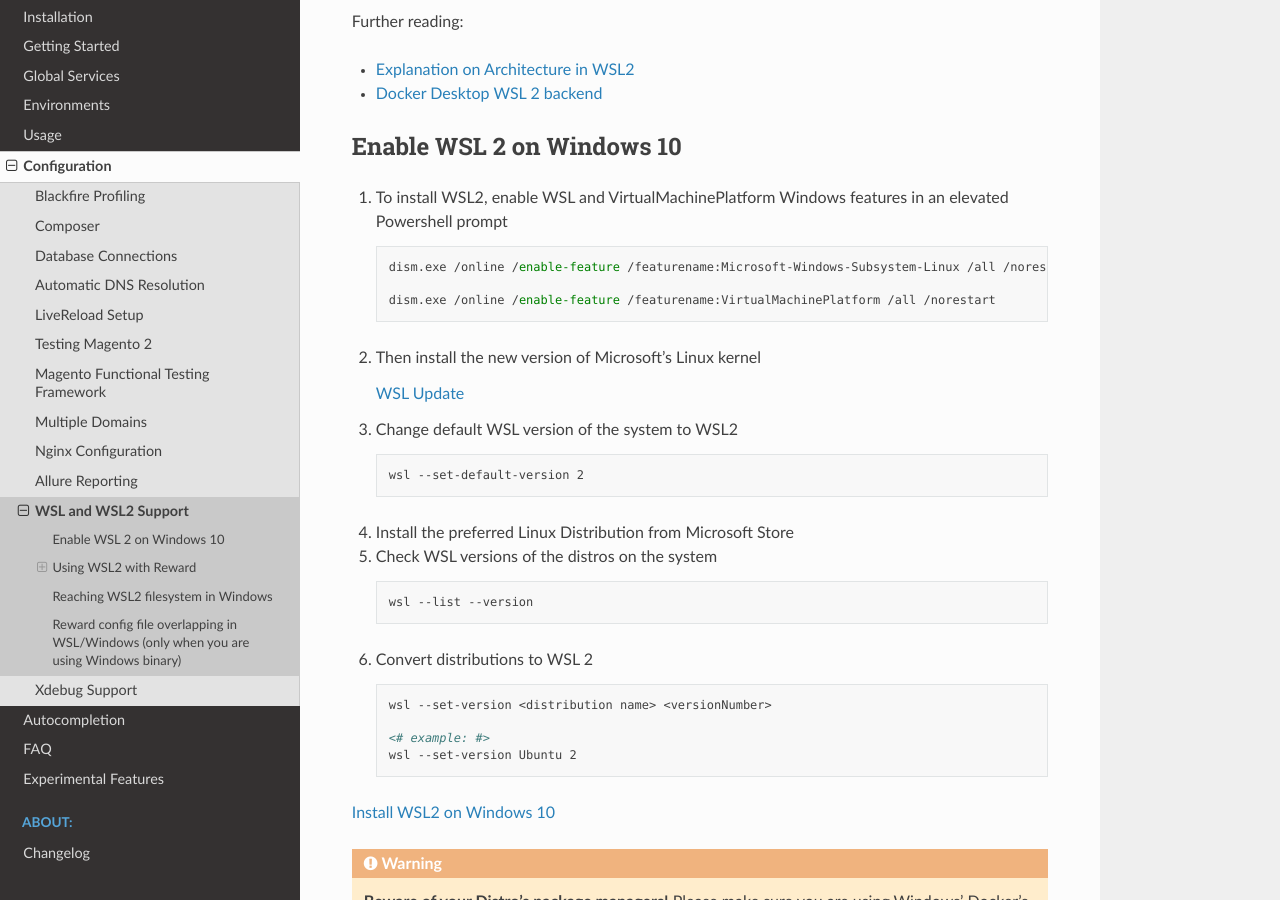
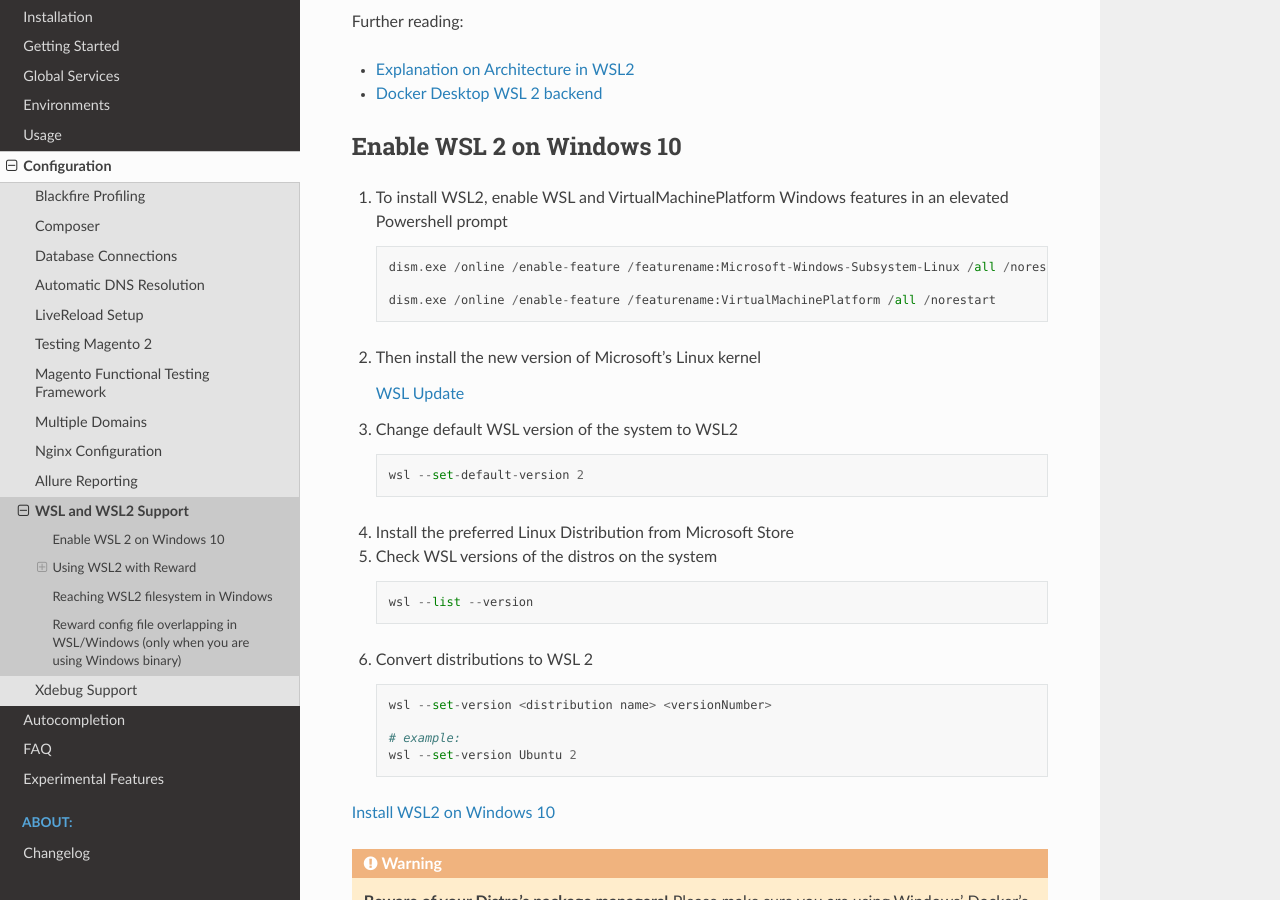
Before and after one commit to rewardenv/reward, a Sphinx documentation site: the page built from docs/configuration/wsl2.md, in a window 1280 px wide and 900 px high, scrolled down 587 px. Built offline with Sphinx 7.4.7 and the Read the Docs theme 2.0.0, drawn with Linux system fonts in a browser that asks for light colours.

Commit message:
docs: fix syntax issue with powershell

````diff
--- a/docs/configuration/wsl2.md
+++ b/docs/configuration/wsl2.md
@@ -24,7 +24,7 @@
 
 1. To install WSL2, enable WSL and VirtualMachinePlatform Windows features in an elevated Powershell prompt
 
-    ``` powershell
+    ```
     dism.exe /online /enable-feature /featurename:Microsoft-Windows-Subsystem-Linux /all /norestart
 
     dism.exe /online /enable-feature /featurename:VirtualMachinePlatform /all /norestart
@@ -35,7 +35,7 @@
     [WSL Update](https://wslstorestorage.blob.core.windows.net/wslblob/wsl_update_x64.msi)
 
 3. Change default WSL version of the system to WSL2
-    ``` powershell
+    ```
     wsl --set-default-version 2
     ```
 
@@ -43,16 +43,16 @@
 
 5. Check WSL versions of the distros on the system
 
-    ``` powershell
+    ```
     wsl --list --version
     ```
 
 6. Convert distributions to WSL 2
 
-    ``` powershell
+    ```
     wsl --set-version <distribution name> <versionNumber>
 
-    <# example: #>
+    # example:
     wsl --set-version Ubuntu 2
     ```
 
````
Also changed, not shown: docs/installation.md (+1 -1 lines).
